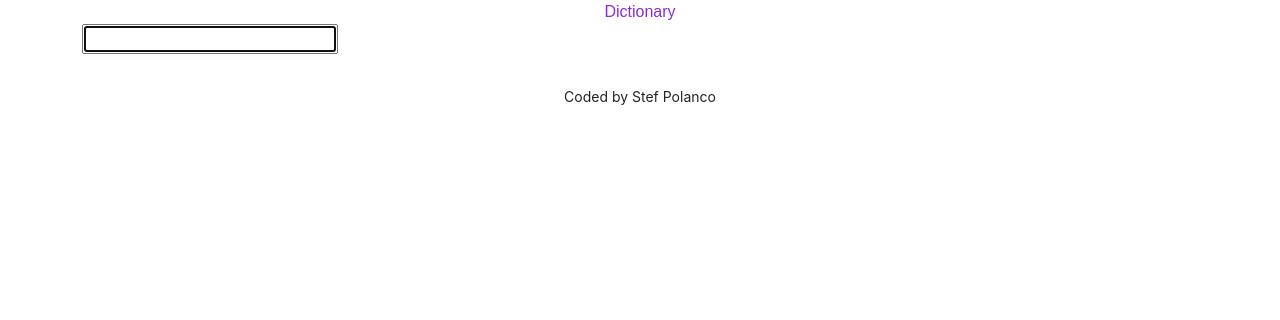
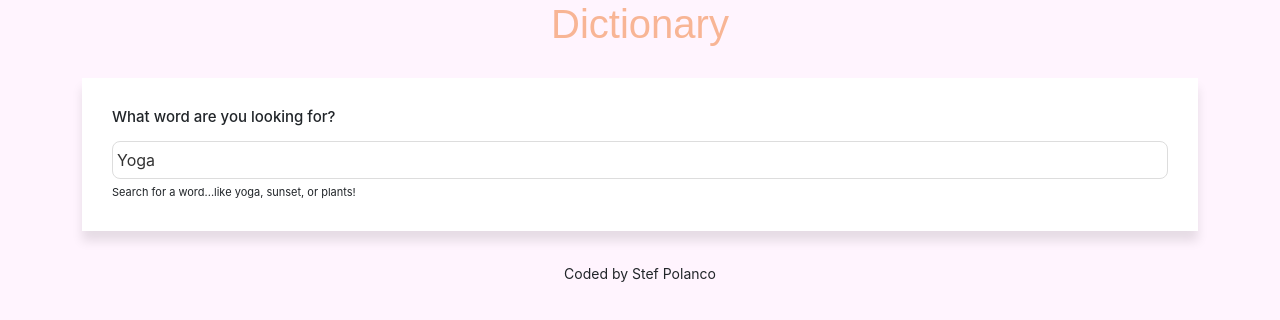
Before and after one commit to stefpolanco1/dictionary-project, a React (Create React App) app: page / in a window 1280 px wide. Shown: the top 320 px of the page. Built offline with nearby package versions, Linux system fonts and the light colour scheme; no server answers.

Commit message:
Added styling to each component

```diff
--- a/src/App.css
+++ b/src/App.css
@@ -1,7 +1,16 @@
-header {
+
+body {
+  background: #fff4fe;
+
+}
+
+h1 {
   text-align: center;
-  color: blueviolet;
+  color: #f8b595;
   font-family: Arial, Helvetica, sans-serif;
+}
+a {
+  color: #f8b595;
 }
 footer {
   text-align: center;
--- a/src/App.js
+++ b/src/App.js
@@ -5,11 +5,11 @@
   return (
     <div className="App">
       <div className="container">
-        <header>
+        <h1>
           Dictionary
-        </header>
+        </h1>
         <main>
-          <Dictionary />
+          <Dictionary defaultKeyword="Yoga" />
         </main>
         <footer className="text-center"><small>Coded by Stef Polanco</small></footer>
       </div>
--- a/src/Dictionary.css
+++ b/src/Dictionary.css
@@ -1 +1,21 @@
-.Dictionary {}
+.Dictionary section{
+    background: white;
+    padding: 30px;
+    box-shadow: 0px 10px 10px rgba(0 0 0 / 10%);
+    margin: 30px 0;
+}
+.Dictionary h4 {
+    font-size: 15px;
+    margin-bottom: 15px;
+}
+.Dictionary input {
+    width: 100%;
+    padding: 6px 4px;
+    border: 1px solid #ddd;
+    border-radius: 8px;
+    color: #333;
+}
+.Dictionary .hint {
+    font-size: 11px;
+    margin-top: 5px;
+}
--- a/src/Dictionary.js
+++ b/src/Dictionary.js
@@ -3,32 +3,58 @@
 import './Dictionary.css';
 import Results from "./Results";
 
-export default function Dictionary() {
-    let [keyword, setKeyword] = useState("");
+export default function Dictionary(props) {
+    let [keyword, setKeyword] = useState(props.defaultKeyword);
     let [results, setResults] = useState(null);
+    let [loaded, setLoaded] = useState(false);
 
     function handleResponse (response) {
         setResults(response.data[0]);
     }
 
-    function search(event) {
-        event.preventDefault();
-
+    function search() {
         // documentation: https://dictionaryapi.dev/
         let apiUrl = `https://api.dictionaryapi.dev/api/v2/entries/en_US/${keyword}`;
         axios.get(apiUrl).then(handleResponse);
     }
 
+    function handleSubmit(event) {
+        event.preventDefault();
+    }
+
     function handleKeywordChange(event) {
         setKeyword(event.target.value);
+        search();
     }
 
+    function load() {
+        setLoaded(true);
+        search();
+    }
+
+    if (loaded) {
         return (
             <div className="Dictionary">
-            <form onSubmit={search}>
-                <input type="search" onChange={handleKeywordChange} autoFocus={true}/>
+                <section>
+                    <h4>What word are you looking for?</h4>
+                    <form onSubmit={handleSubmit}>
+                        <input
+                        type="search"
+                        onChange={handleKeywordChange}
+                        defaultValue={props.defaultKeyword}
+                        />
                     </form>
+                    <div className="hint">
+                        Search for a word...like yoga, sunset, or plants!
+                    </div>
+                </section>
                 <Results results={results} />
             </div>
         );
+    } else {
+        load();
+        return "Loading";
     }
+
+
+}
--- /dev/null
+++ b/src/Meaning.css
@@ -0,0 +1,11 @@
+.Meaning h3 {
+    font-size: 24px;
+    line-height: 1.5;
+    font-weight: bold;
+    color: #ffa57f;
+}
+.Meaning .example {
+    color: #70757a;
+    font-style: italic;
+    margin-top: 10px;
+}
--- a/src/Meaning.js
+++ b/src/Meaning.js
@@ -1,22 +1,23 @@
 import React from "react";
 import Synonyms from "./Synonyms";
+import "./Meaning.css";
 
 export default function Meaning(props) {
     console.log(props.meaning);
     return (
         <div className="Meaning">
             <h3>{props.meaning.partOfSpeech}</h3>
-            {props.meaning.definitions.map(function (definition, index)
-            {
+            {props.meaning.definitions.map(function
+            (definition, index) {
                 return (
                     <div key={index}>
-                        <p>
-                            <strong>Definition:</strong> {definition.definition}
-                            <br />
-                            <strong>Example: </strong>
-                            <em>{definition.example}</em>
-                            <Synonyms synonyms={definition.synonyms} />
-                       </p>
+                        <div className="definition">
+                            {definition.definition}
+                        </div>
+                        <div className="example">
+                            {definition.example}
+                        </div>
+                        <Synonyms synonyms={definition.synonyms} />
                     </div>
                 );
             })}
--- /dev/null
+++ b/src/Phonetic.css
@@ -0,0 +1,21 @@
+.Phonetic {
+    margin: 25px;
+}
+
+.Phonetic a {
+    border: 1px solid #ddd;
+    text-decoration: none;
+    padding: 8px 15px;
+    font-size: 15px;
+    border-radius: 20px;
+    transition: all 150ms ease-in-out;
+}
+
+.Phonetic a:hover {
+    background: #fca985;
+    color: white;
+}
+.Phonetic .text {
+    opacity: 0.7;
+    font-weight: bold;
+}
--- a/src/Phonetic.js
+++ b/src/Phonetic.js
@@ -1,4 +1,5 @@
 import React from "react";
+import "./Phonetic.css";
 
 export default function Phonetic(props) {
     return (
@@ -6,8 +7,7 @@
             <a href={props.phonetic.audio} target="_blank">
                 Listen
             </a>
-            <br />
-            {props.phonetic.text}
+            <span className="text"> {props.phonetic.text} </span>
         </div>
     );
 }
--- /dev/null
+++ b/src/Results.css
@@ -0,0 +1,7 @@
+.Results h2 {
+    font-size: 36px;
+    font-weight: bold;
+    line-height: 1.5;
+    color: #ff9b70;
+    text-transform: Capitalize;
+}
--- a/src/Results.js
+++ b/src/Results.js
@@ -1,10 +1,12 @@
 import React from "react";
 import Meaning from "./Meaning";
 import Phonetic from "./Phonetic";
+import "./Results.css";
 
 export default function Results(props) {
     if (props.results) {
-        return <div className="Results">
+        return (<div className="Results">
+        <section>
             <h2>{props.results.word}</h2>
             {props.results.phonetics.map(function (phonetic, index) {
                 return (
@@ -13,13 +15,16 @@
                     </div>
                 );
             })}
+        </section>
             {props.results.meanings.map(function (meaning, index) {
                 return (
-                <div key={index}>
+                <section key={index}>
                     <Meaning meaning={meaning} />
-                </div>);
+                </section>
+                );
             })}
-        </div>;
+        </div>
+        );
     } else {
         return null;
     }
--- /dev/null
+++ b/src/Synonyms.css
@@ -0,0 +1,9 @@
+.Synonyms {
+    margin: 15px 0 0;
+    padding: 0;
+}
+.Synonyms li {
+    display: inline-block;
+    padding-right: 18px;
+    font-size: 14px;
+}
--- a/src/Synonyms.js
+++ b/src/Synonyms.js
@@ -1,9 +1,10 @@
 import React from "react";
+import "./Synonyms.css";
 
 export default function Synonyms(props) {
     if (props.synonyms) {
         return (
-            <ul className="Synonims">
+            <ul className="Synonyms">
             {props.synonyms.map(function (synonyms, index) {
                 return <li key={index}>{synonyms}</li>;
             })}
```
Lines whose indentation alone changed are shown as unchanged.
